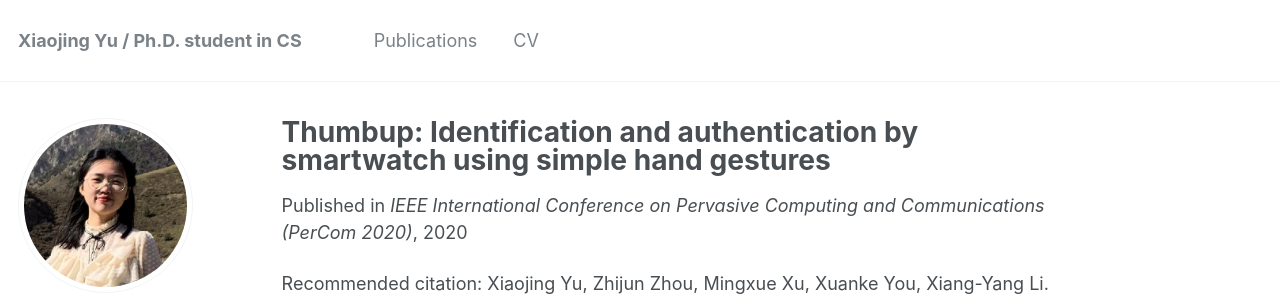
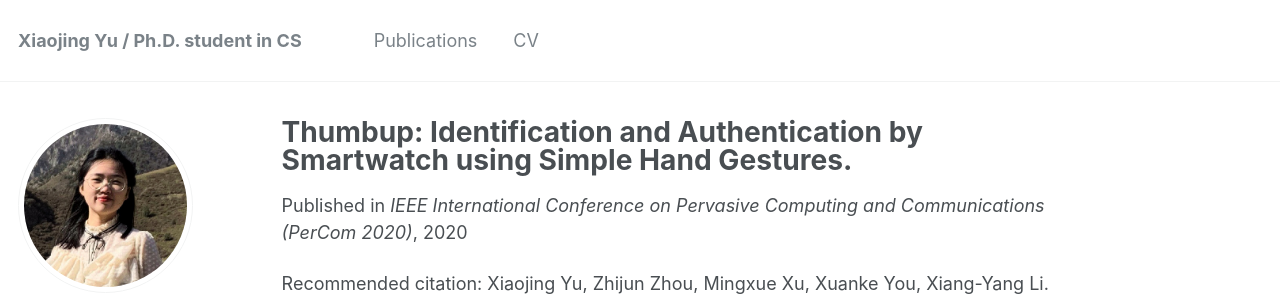
Before and after one commit to blairjing/blairjing.github.io, a Jekyll site: the page built from _publications/paper-title-number-2.md, in a window 1280 px wide and 1325 px high. Shown: the top 301 px of the window. Built offline with Jekyll 4.4.1, drawn with Linux system fonts in a browser that asks for light colours.

```diff
--- a/_publications/paper-title-number-2.md
+++ b/_publications/paper-title-number-2.md
@@ -1,7 +1,7 @@
 ---
-title: "Thumbup: Identification and authentication by smartwatch using simple hand gestures"
+title: "Thumbup: Identification and Authentication by Smartwatch using Simple Hand Gestures."
 collection: publications
-permalink: /publication/Thumbup Identification and authentication by smartwatch using simple hand gestures
+permalink: /publication/Thumbup Identification and Authentication by Smartwatch using Simple Hand Gestures
 excerpt: 'A smartwatch-based two-factor real-time identification and authentication system.'
 date: 2020-03-01
 venue: 'IEEE International Conference on Pervasive Computing and Communications (PerCom 2020)'
```
